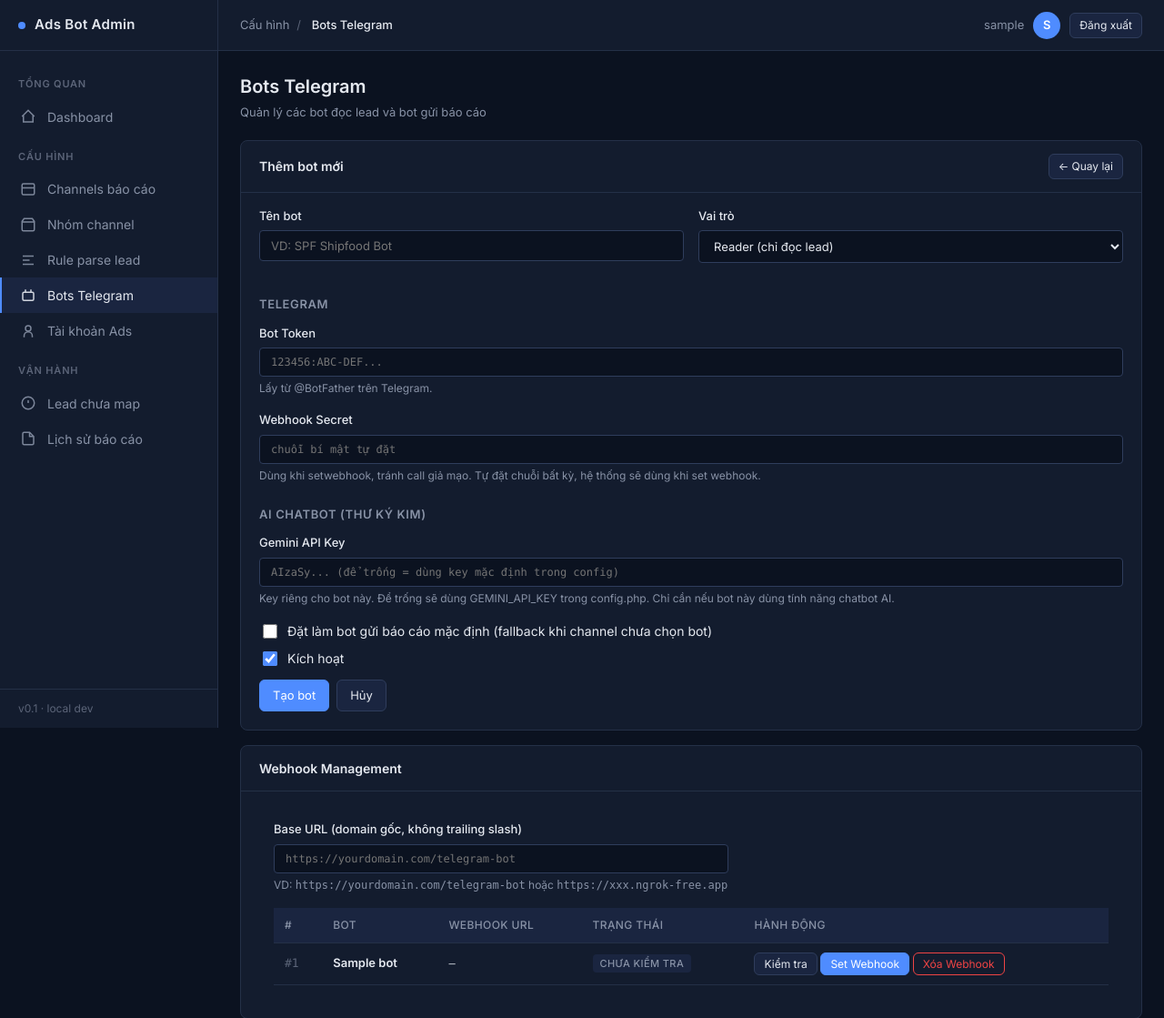
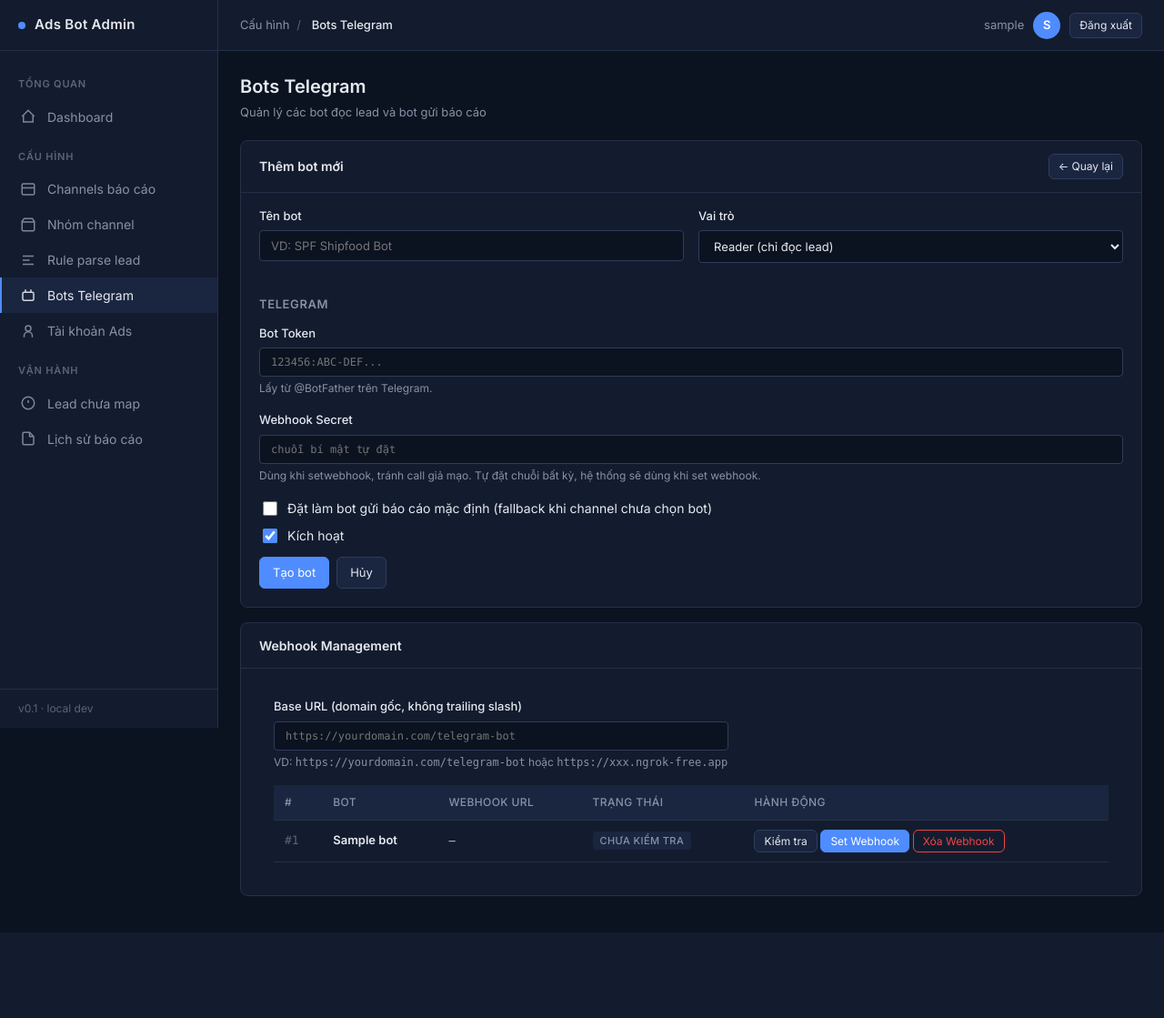
Before and after one commit to haildv1007/telegram-bot, a PHP site: page /bots.php?new=1 in a window 1280 px wide. Shown: the top 1119 px of the page at 91% size. After the commit the page ends 1025 px from the top, so only its background shows below. Run offline with PHP 8.4, Linux system fonts and the light colour scheme; the visitor is signed in with stand-in values (Sample User, id 1); tables that the repository leaves empty hold one stand-in row (values such as "Sample post").

Commit message:
Show Gemini API Key only when editing bot, not on create
Co-Authored-By: Claude Opus 4.6 <noreply@anthropic.com>

```diff
--- a/admin/bots.php
+++ b/admin/bots.php
@@ -124,13 +124,15 @@ include __DIR__ . '/layout.php';
       <div class="form-help">Dùng khi setwebhook, tránh call giả mạo. Tự đặt chuỗi bất kỳ, hệ thống sẽ dùng khi set webhook.</div>
     </div>
 
+    <?php if ($editing): ?>
     <h4 style="margin-top:24px;margin-bottom:12px;font-size:13px;text-transform:uppercase;letter-spacing:0.6px;color:var(--text-muted);">AI Chatbot (Thư Ký Kim)</h4>
     <div class="form-group">
       <label class="form-label">Gemini API Key</label>
       <input type="text" name="gemini_api_key" class="form-control mono"
              value="<?= h($editing['gemini_api_key'] ?? '') ?>" placeholder="AIzaSy... (để trống = dùng key mặc định trong config)">
-      <div class="form-help">Key riêng cho bot này. Để trống sẽ dùng GEMINI_API_KEY trong config.php. Chỉ cần nếu bot này dùng tính năng chatbot AI.</div>
+      <div class="form-help">Key riêng cho bot này. Để trống sẽ dùng GEMINI_API_KEY trong config.php.</div>
     </div>
+    <?php endif; ?>
 
     <div class="form-check">
       <input type="checkbox" name="is_default_reporter" id="def" <?= !empty($editing['is_default_reporter']) ? 'checked' : '' ?>>
```
